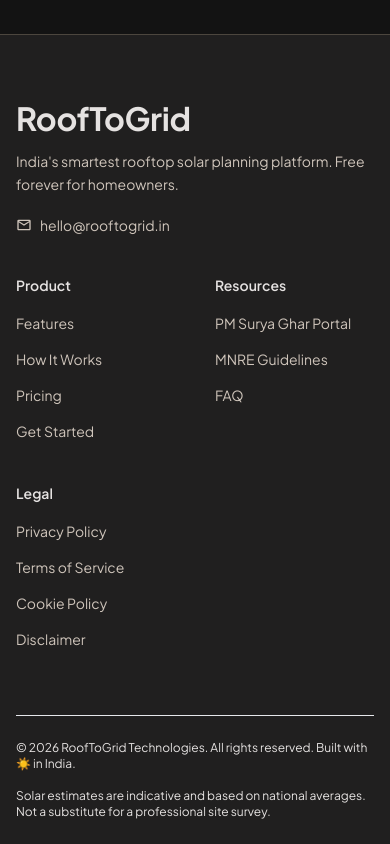
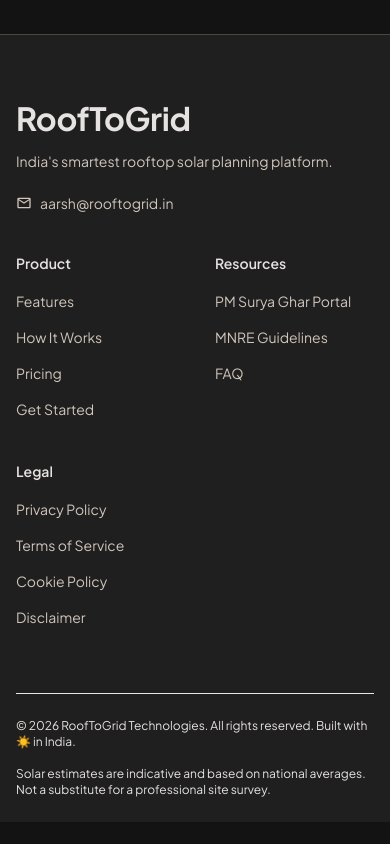
Before and after one commit to Aazhs/RoofToGrid, a Next.js app in the folder frontend/: page /terms in a window 390 px wide. Shown: the part 1311-2155 px from the top of the page. After the commit the page ends 2133 px from the top, so only its background shows below. Built offline with nearby package versions, Linux system fonts and the light colour scheme; no server answers.

Commit message:
added more shit

```diff
--- a/frontend/app/privacy/page.tsx
+++ b/frontend/app/privacy/page.tsx
@@ -47,7 +47,7 @@
           <section className="space-y-3">
             <h2 className="text-headline-sm font-semibold text-on-surface font-jakarta">5. Your Rights & Contact</h2>
             <p>
-              You may request a copy of your stored data or request deletion of your account at any time. For privacy inquiries, please contact us at <a href="mailto:privacy@rooftogrid.in" className="text-primary-container font-semibold underline">privacy@rooftogrid.in</a>.
+              You may request a copy of your stored data or request deletion of your account at any time. For privacy inquiries, please contact us at <a href="mailto:aarsh@rooftogrid.in" className="text-primary-container font-semibold underline">aarsh@rooftogrid.in</a>.
             </p>
           </section>
         </div>
--- a/frontend/components/landing/CTABanner.tsx
+++ b/frontend/components/landing/CTABanner.tsx
@@ -21,7 +21,7 @@
         </h2>
 
         <p className="text-body-lg text-on-surface-variant mb-10 max-w-2xl mx-auto">
-          Free forever for homeowners. Plan your solar transition with data, not guesswork.
+          Plan your solar transition with data, not guesswork.
         </p>
 
         <Link
--- a/frontend/components/landing/FAQ.tsx
+++ b/frontend/components/landing/FAQ.tsx
@@ -14,7 +14,7 @@
   },
   {
     question: 'Do I have to pay for RoofToGrid?',
-    answer: 'RoofToGrid is completely free for homeowners to use for planning, tracking, and monitoring, and it always will be.'
+    answer: 'Homeowners can access core features to plan their roof potential, track project milestones, and compare installer quotes.'
   },
   {
     question: 'How do you verify installers?',
@@ -43,7 +43,7 @@
   };
 
   return (
-    <section className="py-20 md:py-32 border-t border-outline-variant max-w-[1280px] mx-auto px-4 md:px-16">
+    <section id="faq" className="py-20 md:py-32 border-t border-outline-variant max-w-[1280px] mx-auto px-4 md:px-16">
       <div
         ref={headerRef}
         className={`transition-all duration-1000 ${headerVisible ? 'opacity-100 translate-y-0' : 'opacity-0 translate-y-10'}`}
--- a/frontend/components/landing/HeroSection.tsx
+++ b/frontend/components/landing/HeroSection.tsx
@@ -65,7 +65,7 @@
             </span>
             <span className="inline-flex items-center gap-2 rounded-full border border-outline-variant bg-surface-container-low px-4 py-2 text-sm text-on-surface-variant">
               <svg xmlns="http://www.w3.org/2000/svg" height="16" viewBox="0 -960 960 960" width="16" fill="currentColor" className="text-primary-container"><path d="M480-480q-66 0-113-47t-47-113q0-66 47-113t113-47q66 0 113 47t47 113q0 66-47 113t-113 47ZM160-160v-112q0-34 17.5-62.5T224-378q62-31 126-46.5T480-440q66 0 130 15.5T736-378q29 15 46.5 43.5T800-272v112H160Z"/></svg>
-              Free Forever for Homeowners
+              Independent & Unbiased
             </span>
           </div>
         </div>
--- a/frontend/components/landing/LandingFooter.tsx
+++ b/frontend/components/landing/LandingFooter.tsx
@@ -17,12 +17,12 @@
               RoofToGrid
             </div>
             <p className="mt-3 text-sm text-on-surface-variant leading-relaxed">
-              India&apos;s smartest rooftop solar planning platform. Free forever for homeowners.
+              India&apos;s smartest rooftop solar planning platform.
             </p>
             <div className="mt-5 flex items-center gap-3">
-              <a href="mailto:hello@rooftogrid.in" className="inline-flex items-center gap-2 text-sm text-on-surface-variant hover:text-on-surface transition-colors">
+              <a href="mailto:aarsh@rooftogrid.in" className="inline-flex items-center gap-2 text-sm text-on-surface-variant hover:text-on-surface transition-colors">
                 <svg xmlns="http://www.w3.org/2000/svg" height="16" viewBox="0 -960 960 960" width="16" fill="currentColor"><path d="M160-160q-33 0-56.5-23.5T80-240v-480q0-33 23.5-56.5T160-800h640q33 0 56.5 23.5T880-720v480q0 33-23.5 56.5T800-160H160Zm320-280L160-640v400h640v-400L480-440Zm0-80 320-200H160l320 200ZM160-640v-80 480-400Z"/></svg>
-                hello@rooftogrid.in
+                aarsh@rooftogrid.in
               </a>
             </div>
           </div>
@@ -31,9 +31,9 @@
           <div>
             <h4 className="text-sm font-semibold text-on-surface mb-4">Product</h4>
             <ul className="space-y-3">
-              <li><a href="#features" className="text-sm text-on-surface-variant hover:text-on-surface transition-colors">Features</a></li>
-              <li><a href="#how-it-works" className="text-sm text-on-surface-variant hover:text-on-surface transition-colors">How It Works</a></li>
-              <li><a href="#pricing" className="text-sm text-on-surface-variant hover:text-on-surface transition-colors">Pricing</a></li>
+              <li><a href="/#features" className="text-sm text-on-surface-variant hover:text-on-surface transition-colors">Features</a></li>
+              <li><a href="/#how-it-works" className="text-sm text-on-surface-variant hover:text-on-surface transition-colors">How It Works</a></li>
+              <li><a href="/#pricing" className="text-sm text-on-surface-variant hover:text-on-surface transition-colors">Pricing</a></li>
               <li><Link href="/register" className="text-sm text-on-surface-variant hover:text-on-surface transition-colors">Get Started</Link></li>
             </ul>
           </div>
@@ -44,7 +44,7 @@
             <ul className="space-y-3">
               <li><a href="https://www.pmsuryaghar.gov.in" target="_blank" rel="noopener noreferrer" className="text-sm text-on-surface-variant hover:text-on-surface transition-colors">PM Surya Ghar Portal</a></li>
               <li><a href="https://mnre.gov.in" target="_blank" rel="noopener noreferrer" className="text-sm text-on-surface-variant hover:text-on-surface transition-colors">MNRE Guidelines</a></li>
-              <li><a href="#faq" className="text-sm text-on-surface-variant hover:text-on-surface transition-colors">FAQ</a></li>
+              <li><a href="/#faq" className="text-sm text-on-surface-variant hover:text-on-surface transition-colors">FAQ</a></li>
             </ul>
           </div>
 
--- a/frontend/components/landing/PricingSection.tsx
+++ b/frontend/components/landing/PricingSection.tsx
@@ -22,26 +22,26 @@
             Open Access for Homeowners.
           </h2>
           <p className="mt-6 text-body-lg text-on-surface-variant">
-            We believe the transition to solar should be transparent and accessible. Our core homeowner tools are completely free, supported by our installer network.
+            We believe the transition to solar should be transparent and accessible. Our core homeowner tools help you plan and evaluate solar options transparently.
           </p>
         </div>
 
         {/* Pricing Grid */}
         <div className="grid grid-cols-1 gap-8 md:grid-cols-12">
-          {/* Homeowner Free Plan */}
+          {/* Homeowner Plan */}
           <div className="relative overflow-hidden rounded-2xl border border-surface-container-high bg-surface-container-low p-8 md:col-span-7 lg:p-12">
             {/* Ambient glow */}
             <div className="absolute -right-20 -top-20 h-64 w-64 rounded-full bg-primary/10 blur-[80px]" />
 
             <div className="relative z-10">
               <h3 className="font-jakarta text-headline-sm font-semibold text-on-surface">
-                Homeowner Free
+                Homeowner Plan
               </h3>
               <div className="mt-4 flex items-baseline gap-2">
                 <span className="font-jakarta text-display-sm font-bold text-on-surface">
                   ₹0
                 </span>
-                <span className="text-body-lg text-on-surface-variant">/ forever</span>
+                <span className="text-body-lg text-on-surface-variant">/ standard</span>
               </div>
               <p className="mt-4 text-body-md text-on-surface-variant">
                 Everything you need to confidently evaluate and plan your solar transition.
```
